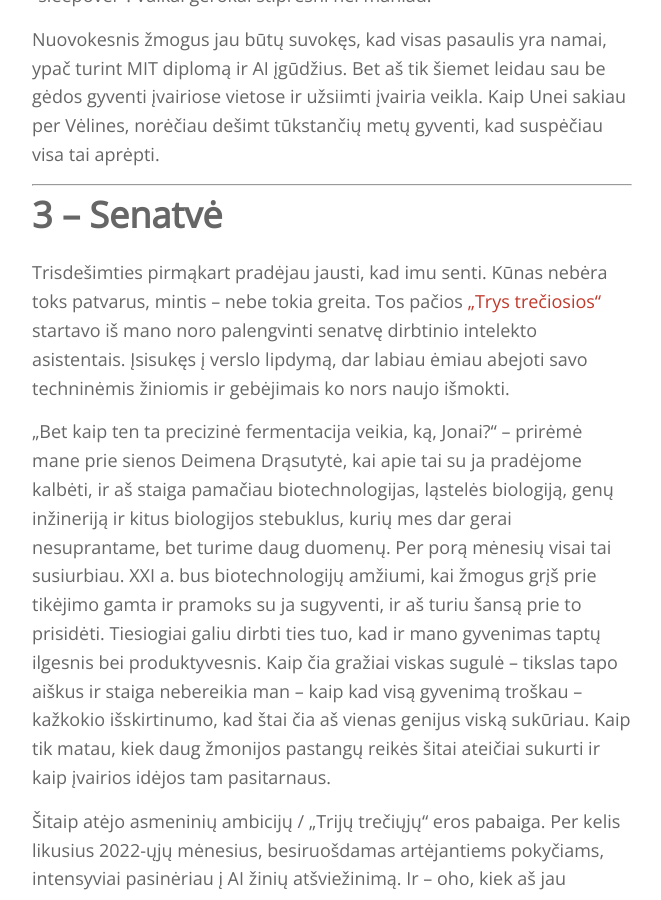
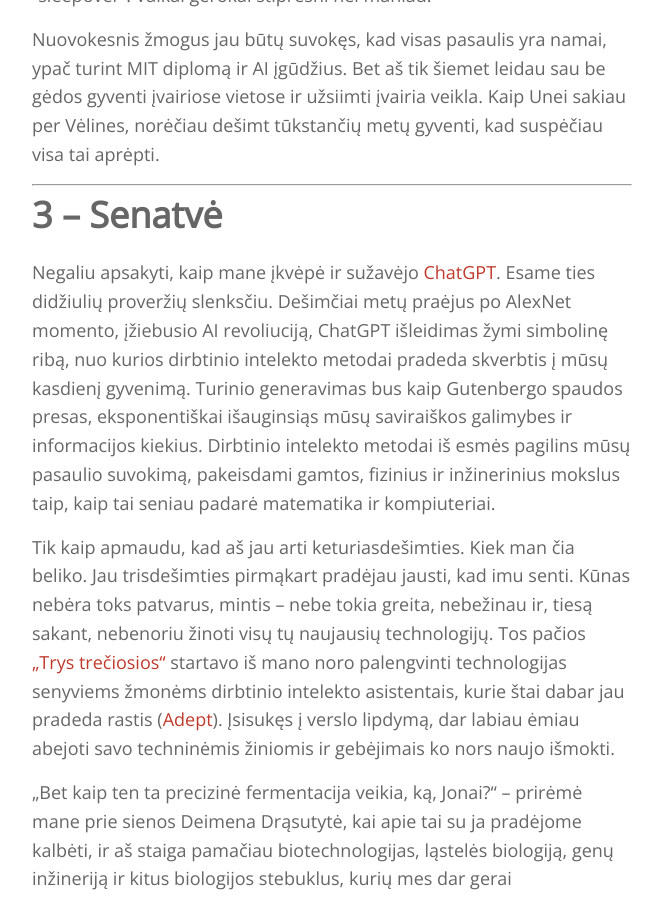
Before and after one commit to qbilius/duona, a Jekyll site: the page built from _posts/2023-01-03-2022-ieji.md, in a window 1280 px wide and 900 px high, scrolled down 2407 px. Shown: the whole window, without its empty margins (408-1069 px from the left). Built offline with Jekyll 4.4.1, drawn with Linux system fonts in a browser that asks for light colours; nearby versions of some CDN libraries; comment, search, counter and statistics services are not loaded; some of the changed text lies outside the part shown.

Commit message:
Update 2023-01-03-2022-ieji.md

```diff
--- a/_posts/2023-01-03-2022-ieji.md
+++ b/_posts/2023-01-03-2022-ieji.md
@@ -42,9 +42,11 @@ Nuovokesnis žmogus jau būtų suvokęs, kad visas pasaulis yra namai, ypač tur
 
 # 3 – Senatvė
 
-Trisdešimties pirmąkart pradėjau jausti, kad imu senti. Kūnas nebėra toks patvarus, mintis – nebe tokia greita. Tos pačios [„Trys trečiosios“](https://threethirds.ai) startavo iš mano noro palengvinti senatvę dirbtinio intelekto asistentais. Įsisukęs į verslo lipdymą, dar labiau ėmiau abejoti savo techninėmis žiniomis ir gebėjimais ko nors naujo išmokti.
+Negaliu apsakyti, kaip mane įkvėpė ir sužavėjo [ChatGPT](https://chat.openai.com). Esame ties didžiulių proveržių slenksčiu. Dešimčiai metų praėjus po AlexNet momento, įžiebusio AI revoliuciją, ChatGPT išleidimas žymi simbolinę ribą, nuo kurios dirbtinio intelekto metodai pradeda skverbtis į mūsų kasdienį gyvenimą. Turinio generavimas bus kaip Gutenbergo spaudos presas, eksponentiškai išauginsiąs mūsų saviraiškos galimybes ir informacijos kiekius. Dirbtinio intelekto metodai iš esmės pagilins mūsų pasaulio suvokimą, pakeisdami gamtos, fizinius ir inžinerinius mokslus taip, kaip tai seniau padarė matematika ir kompiuteriai.
 
-„Bet kaip ten ta precizinė fermentacija veikia, ką, Jonai?“ – prirėmė mane prie sienos Deimena Drąsutytė, kai apie tai su ja pradėjome kalbėti, ir aš staiga pamačiau biotechnologijas, ląstelės biologiją, genų inžineriją ir kitus biologijos stebuklus, kurių mes dar gerai nesuprantame, bet turime daug duomenų. Per porą mėnesių visai tai susiurbiau. XXI a. bus biotechnologijų amžiumi, kai žmogus grįš prie tikėjimo gamta ir pramoks su ja sugyventi, ir aš turiu šansą prie to prisidėti. Tiesiogiai galiu dirbti ties tuo, kad ir mano gyvenimas taptų ilgesnis bei produktyvesnis. Kaip čia gražiai viskas sugulė – tikslas tapo aiškus ir staiga nebereikia man – kaip kad visą gyvenimą troškau – kažkokio išskirtinumo, kad štai čia aš vienas genijus viską sukūriau. Kaip tik matau, kiek daug žmonijos pastangų reikės šitai ateičiai sukurti ir kaip įvairios idėjos tam pasitarnaus.
+Tik kaip apmaudu, kad aš jau arti keturiasdešimties. Kiek man čia beliko. Jau trisdešimties pirmąkart pradėjau jausti, kad imu senti. Kūnas nebėra toks patvarus, mintis – nebe tokia greita, nebežinau ir, tiesą sakant, nebenoriu žinoti visų tų naujausių technologijų. Tos pačios [„Trys trečiosios“](https://threethirds.ai) startavo iš mano noro palengvinti technologijas senyviems žmonėms dirbtinio intelekto asistentais, kurie štai dabar jau pradeda rastis ([Adept](https://www.adept.ai/)). Įsisukęs į verslo lipdymą, dar labiau ėmiau abejoti savo techninėmis žiniomis ir gebėjimais ko nors naujo išmokti.
+
+„Bet kaip ten ta precizinė fermentacija veikia, ką, Jonai?“ – prirėmė mane prie sienos Deimena Drąsutytė, kai apie tai su ja pradėjome kalbėti, ir aš staiga pamačiau biotechnologijas, ląstelės biologiją, genų inžineriją ir kitus biologijos stebuklus, kurių mes dar gerai nesuprantame, bet turime daug duomenų. Per porą mėnesių visai tai susiurbiau. XXI a. bus data-driven biotechnologijų amžius, kai žmogus grįš prie tikėjimo gamta ir pramoks su ja sugyventi, ir aš turiu šansą prie to prisidėti. Tiesiogiai galiu dirbti ties tuo, kad ir mano gyvenimas taptų ilgesnis bei produktyvesnis, ir išnaudoti savo žinias. Kaip čia gražiai viskas sugulė – tikslas tapo aiškus ir staiga nebereikia man – kaip kad visą gyvenimą troškau – kažkokio išskirtinumo, kad štai čia aš vienas genijus viską sukūriau. Kaip tik matau, kiek daug žmonijos pastangų reikės šitai ateičiai sukurti ir kaip įvairios idėjos tam pasitarnaus.
 
 Šitaip atėjo asmeninių ambicijų / „Trijų trečiųjų“ eros pabaiga. Per kelis likusius 2022-ųjų mėnesius, besiruošdamas artėjantiems pokyčiams, intensyviai pasinėriau į AI žinių atšviežinimą. Ir – oho, kiek aš jau išmanau! Oho, kaip greitai išmokstu naujų dalykų! Oho, kaip pagaliau susijungė tos žinios!
 
```
